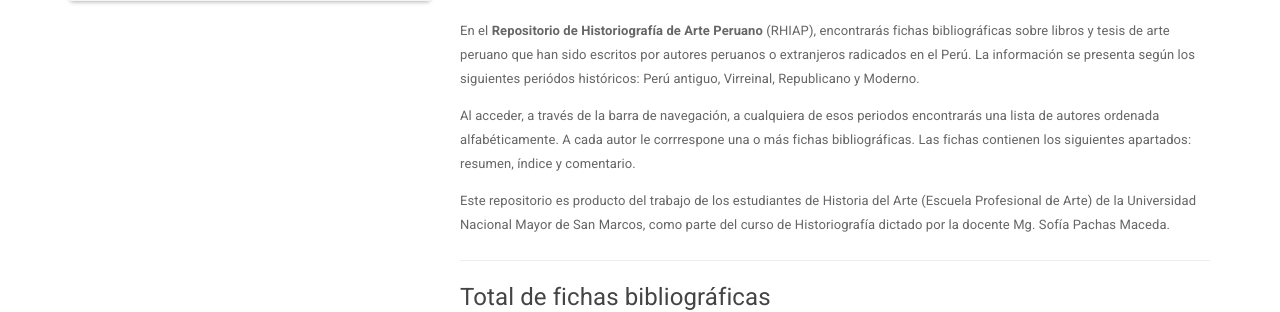
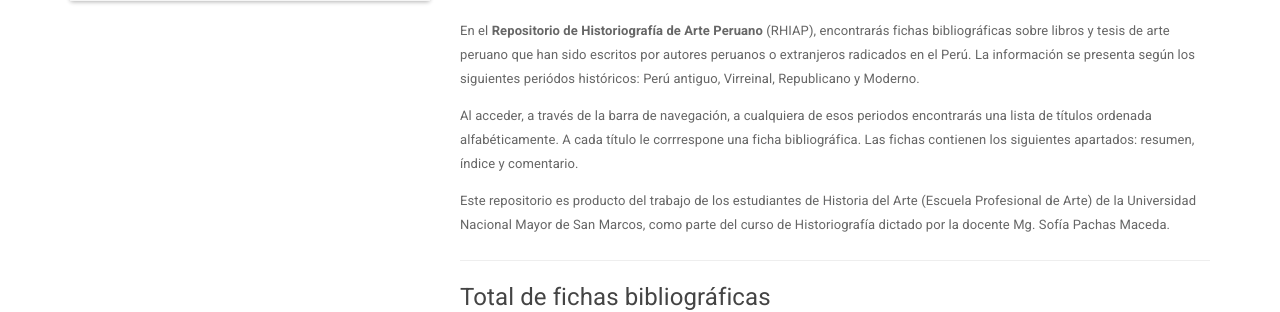
Before and after one commit to RHIAP/RHIAP.github.io, a Jekyll site: the page built from _archivo/index.md, in a window 1280 px wide. Shown: the part 164-476 px from the top of the page. Built offline with Jekyll 4.4.1, drawn with Linux system fonts in a browser that asks for light colours; nearby versions of some CDN libraries.

Commit message:
Update index.md
t

```diff
--- a/_archivo/index.md
+++ b/_archivo/index.md
@@ -6,7 +6,7 @@
 
 En el **Repositorio de Historiografía de Arte Peruano** (RHIAP), encontrarás fichas bibliográficas sobre libros y tesis de arte peruano que han sido escritos por autores peruanos o extranjeros radicados en el Perú. La información se presenta según los siguientes periódos históricos: Perú antiguo, Virreinal, Republicano y Moderno.
 
-Al acceder, a través de la barra de navegación, a cualquiera de esos periodos encontrarás una lista de autores ordenada alfabéticamente. A cada autor le corrrespone una o más fichas bibliográficas. Las fichas contienen los siguientes apartados: resumen, índice y comentario.
+Al acceder, a través de la barra de navegación, a cualquiera de esos periodos encontrarás una lista de títulos ordenada alfabéticamente. A cada título le corrrespone una ficha bibliográfica. Las fichas contienen los siguientes apartados: resumen, índice y comentario.
 
 Este repositorio es producto del trabajo de los estudiantes de Historia del Arte (Escuela Profesional de Arte) de la Universidad Nacional Mayor de San Marcos, como parte del curso de Historiografía dictado por la docente Mg. Sofía Pachas Maceda.
 
```
